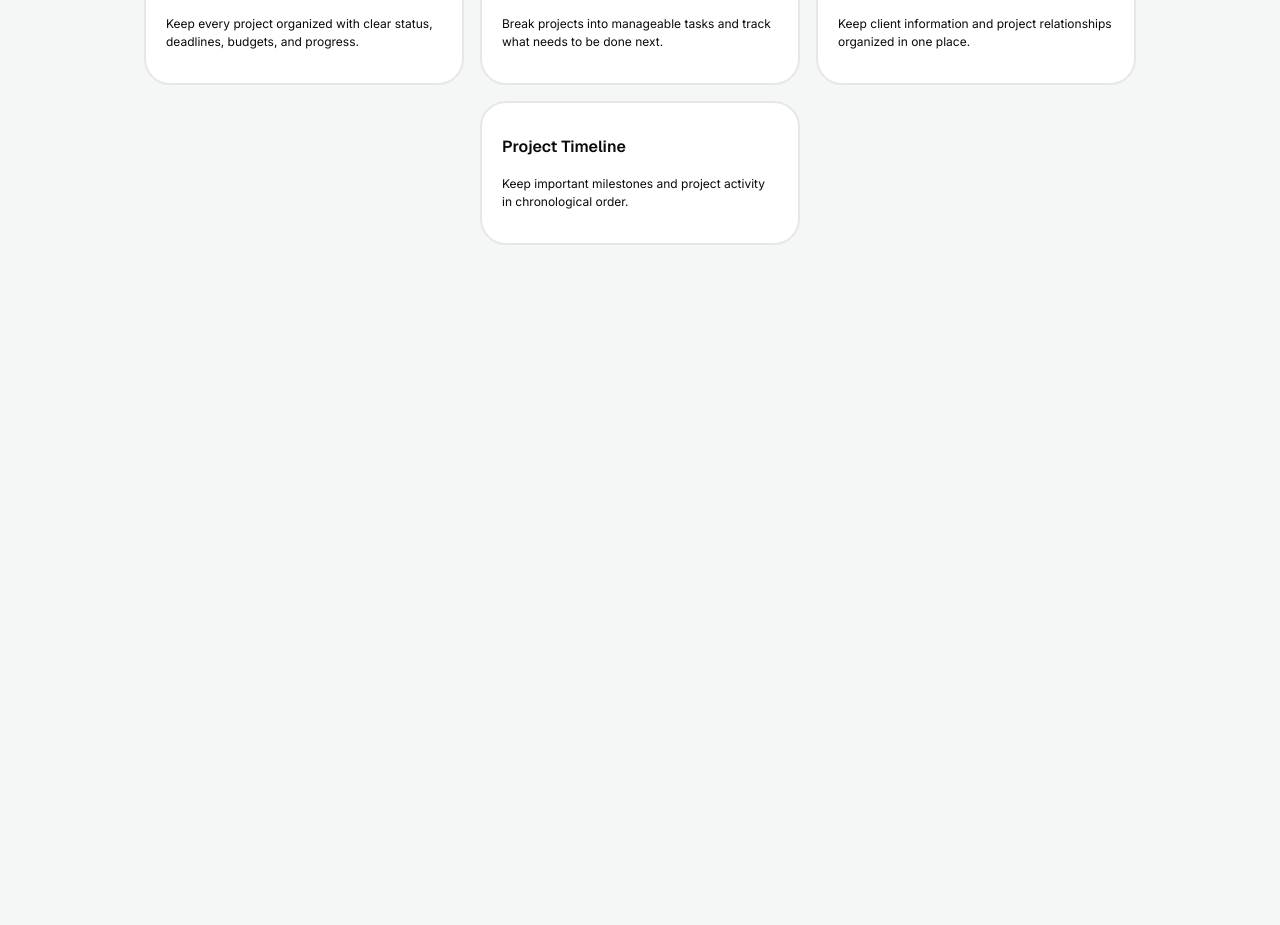
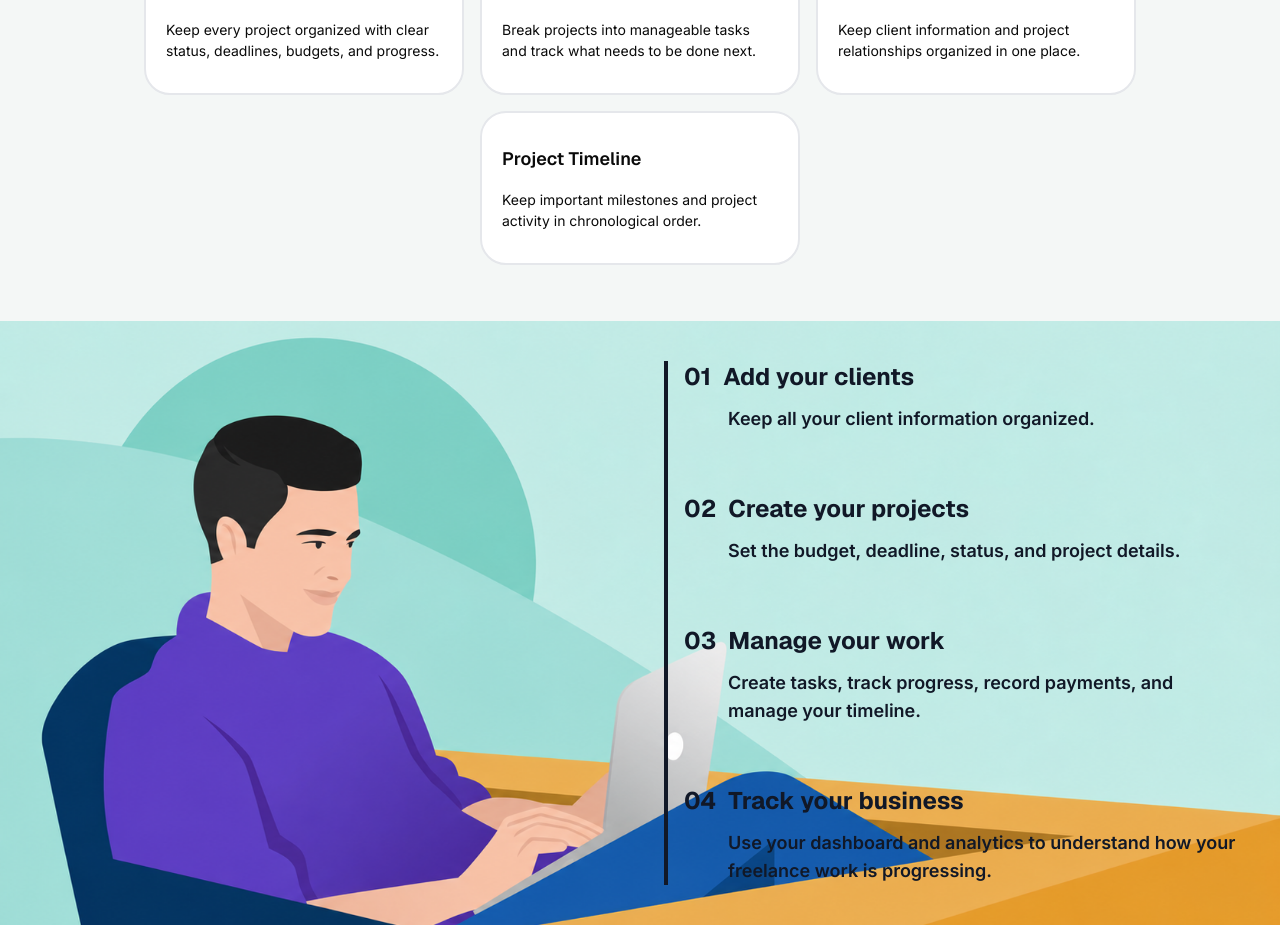
Before and after one commit to sudip-stha/freelance-flow, a Next.js app: page / in a window 1280 px wide. Shown: the part 383-1308 px from the top of the page. Before the commit the page ends 800 px from the top, so only its background shows below. Built offline with nearby package versions, Linux system fonts and the light colour scheme.

Commit message:
feat: add how it works section to landing page

```diff
--- a/app/page.tsx
+++ b/app/page.tsx
@@ -1,7 +1,8 @@
-import { Button } from "@/components/ui/button";
+import { buttonVariants } from "@/components/ui/button";
 import Logo from "@/components/ui/Logo";
 import Features from "@/features/landing/components/Features";
 import HeroSection from "@/features/landing/components/HeroSection";
+import HowItWork from "@/features/landing/components/HowItWork";
 import Link from "next/link";
 
 export default function Home() {
@@ -10,17 +11,24 @@ export default function Home() {
       <div className="bg-aside-bg flex justify-between p-6 ">
         <Logo />
         <div className="flex gap-4">
-          <Link href={"/login"}>
-            <Button>SignIn</Button>
+          <Link
+            href={"/login"}
+            className={`${buttonVariants({ size: "default" })}`}
+          >
+            SignIn
           </Link>
-          <Link href={"/signup"}>
-            <Button>SignUp</Button>
+          <Link
+            href={"/signup"}
+            className={`${buttonVariants({ size: "default" })}`}
+          >
+            SignUp
           </Link>
         </div>
       </div>
       <div className="flex gap-14 justify-center items-center flex-col">
         <HeroSection />
         <Features />
+        <HowItWork />
       </div>
     </div>
   );
--- /dev/null
+++ b/data/howItWork-data.tsx
@@ -0,0 +1,28 @@
+import { HowItWorkData } from "@/type/data";
+
+const howItWorks: HowItWorkData[] = [
+  {
+    step: "01",
+    title: "Add your clients",
+    description: "Keep all your client information organized.",
+  },
+  {
+    step: "02",
+    title: "Create your projects",
+    description: "Set the budget, deadline, status, and project details.",
+  },
+  {
+    step: "03",
+    title: "Manage your work",
+    description:
+      "Create tasks, track progress, record payments, and manage your timeline.",
+  },
+  {
+    step: "04",
+    title: "Track your business",
+    description:
+      "Use your dashboard and analytics to understand how your freelance work is progressing.",
+  },
+];
+
+export default howItWorks;
--- a/features/landing/components/HeroSection.tsx
+++ b/features/landing/components/HeroSection.tsx
@@ -1,4 +1,5 @@
-import { Button } from "@/components/ui/button";
+import { buttonVariants } from "@/components/ui/button";
+import Link from "next/link";
 
 const HeroSection = () => {
   return (
@@ -12,9 +13,12 @@ const HeroSection = () => {
           deadlines from one simple workspace.
         </p>
       </div>
-      <Button size={"sm"} className="self-center">
+      <Link
+        href="/signup"
+        className={`${buttonVariants({ size: "sm" })} self-center`}
+      >
         Get Started ➡️
-      </Button>
+      </Link>
     </div>
   );
 };
--- /dev/null
+++ b/features/landing/components/HowItWork.tsx
@@ -0,0 +1,28 @@
+import howItWorks from "@/data/howItWork-data";
+
+const HowItWork = () => {
+  return (
+    <div className="bg-[url('/images/howItWorkBg.png')] bg-cover bg-no-repeat bg-center w-full p-10">
+      <div className="ml-auto max-w-xl flex flex-col gap-15 border-l-4 border-primary-text pl-4">
+        {howItWorks.map((data) => {
+          return (
+            <div
+              key={data.step}
+              className="text-primary-text flex flex-col gap-3"
+            >
+              <div className="font-geist flex gap-3 font-bold text-2xl">
+                <span className="">{data.step}</span>
+                <h4>{data.title}</h4>
+              </div>
+              <p className="font-inter text-lg font-semibold pl-11">
+                {data.description}
+              </p>
+            </div>
+          );
+        })}
+      </div>
+    </div>
+  );
+};
+
+export default HowItWork;
--- a/features/landing/ui/FeatureCard.tsx
+++ b/features/landing/ui/FeatureCard.tsx
@@ -3,8 +3,8 @@ import { FeatureCardProps } from "@/type/data";
 const FeatureCard = ({ data }: FeatureCardProps) => {
   return (
     <div className="max-w-xs bg-card-bg px-5 py-8 rounded-4xl flex flex-col gap-4 border-2 border-border">
-      <h3 className="font-geist font-semibold text-[16px]">{data.title}</h3>
-      <p className="font-inter text-[12px]">{data.description}</p>
+      <h3 className="font-geist font-semibold text-lg">{data.title}</h3>
+      <p className="font-inter text-[14px]">{data.description}</p>
     </div>
   );
 };
```
Also changed, not shown: type/data.ts (+8 -0 lines), public/images/howItWorkBg.png (added).
